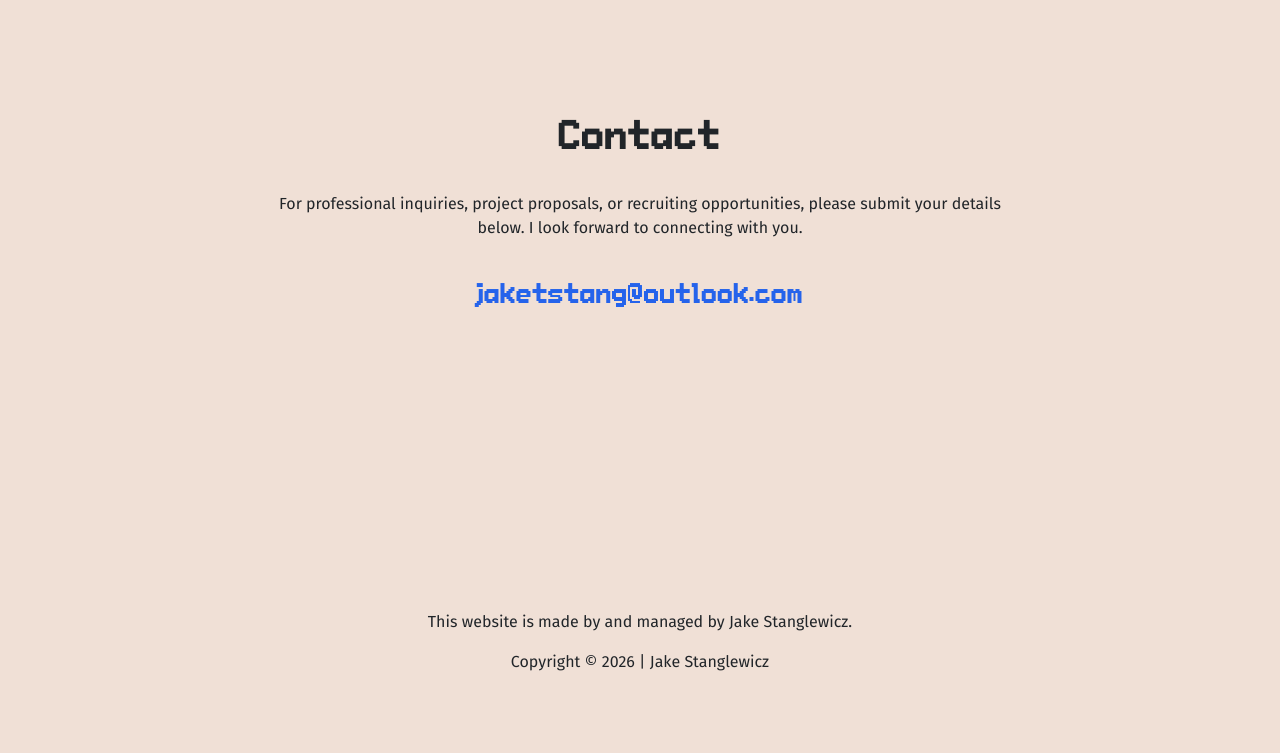
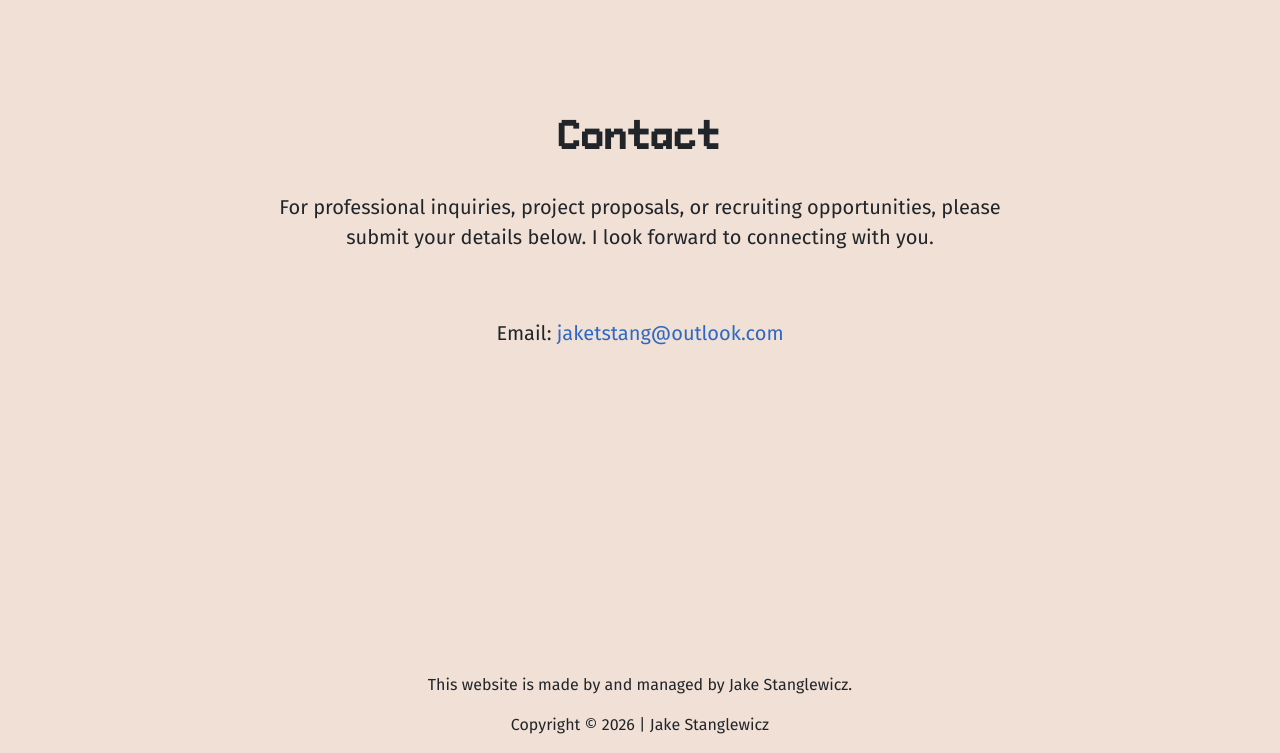
Before and after one commit to stinkothedev/Portfolio-Website, a plain HTML site: page index.html in a window 1280 px wide. Shown: the part 2001-2754 px from the top of the page. Before the commit the page ends 2691 px from the top, so only its background shows below. Drawn offline with Linux system fonts and the light colour scheme.

Commit message:
Updated email section

```diff
--- a/index.html
+++ b/index.html
@@ -252,7 +252,7 @@
 
                 <p>For professional inquiries, project proposals, or recruiting opportunities, please submit your details below.
                     I look forward to connecting with you.</p>
-                <h1>jaketstang@outlook.com</h1>
+                <p>Email: <a href="mailto:jaketstang@outlook.com">jaketstang@outlook.com</a></p>
 
             </div>
 
--- a/styles.css
+++ b/styles.css
@@ -302,13 +302,10 @@
     font-family: 'Fira Sans';
     text-align: center;
     padding: 25px 25px;
+    font-size: 20px;
 }
 
-.contact-section .group h1 {
-    text-align: center;
-    color: #2563eb;
-    font-size: 24px;
-}
+
 
 
 
```
